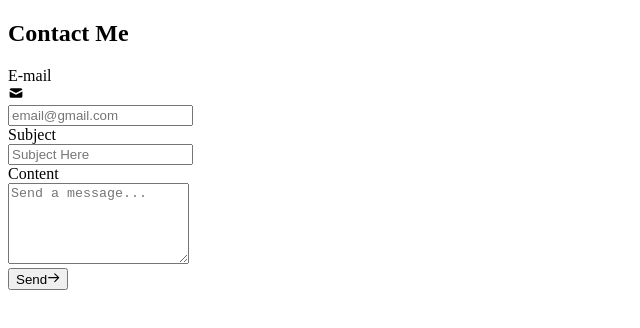
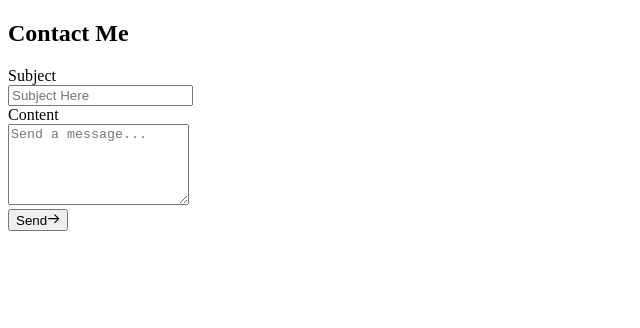
Before and after one commit to eviehoang/react-bootcamp, a Next.js app: page /Contact in a window 1280 px wide. Shown: the top 328 px of the page, without its empty margins (0-640 px from the left). Built offline with nearby package versions, Linux system fonts and the light colour scheme.

Commit message:
Update image height and object-fit in index.css, and remove email validation in Contact.jsx

```diff
--- a/src/index.css
+++ b/src/index.css
@@ -344,8 +344,8 @@ figure:hover img {
   }
 
   figure img {
-    height: 100%;
-    object-fit: fill;
+    height: 50%;
+    object-fit: cover;
     transition: 0.4s;
   }
 
--- a/src/pages/Contact.jsx
+++ b/src/pages/Contact.jsx
@@ -3,25 +3,13 @@ import { Label, TextInput, Textarea, Button } from "flowbite-react";
 import { HiMail, HiOutlineArrowRight } from "react-icons/hi";
 
 function Contact() {
-  const [userEmail, setUserEmail] = useState("");
   const [userSubject, setUserSubject] = useState("");
   const [userMessage, setUserMessage] = useState("");
-  const [emailError, setEmailError] = useState("");
 
-  const isEmailValid = () => {
-    const emailRegex = /^[^\s@]+@[^\s@]+\.[^\s@]+$/;
-    return emailRegex.test(userEmail);
-  };
+
 
   const handleSendEmail = () => {
-    if (!isEmailValid()) {
-      setEmailError("Please enter a valid email address.");
-      return;
-    }
-
-    setEmailError(""); // Clear previous error message
-
-    const encodedEmail = encodeURIComponent(userEmail);
+    const encodedEmail = "evie.h0325@gmail.com";
     const encodedSubject = encodeURIComponent(userSubject);
     const encodedMessage = encodeURIComponent(userMessage);
 
@@ -35,26 +23,6 @@ function Contact() {
         Contact Me
       </h1>
       <div className="m-auto w-2/4 flex-col contactBox">
-        <div className="lg:w-1/2 mb-6">
-          <div className="mb-1 block">
-            <Label htmlFor="email4" value="E-mail" className="small" />
-          </div>
-          <TextInput
-            id="email4"
-            type="email"
-            rightIcon={HiMail}
-            placeholder="email@gmail.com"
-            required
-            value={userEmail}
-            onChange={(e) => {
-              setUserEmail(e.target.value);
-              setEmailError(""); // Clear error when typing
-            }}
-          />
-          {emailError && (
-            <div className="text-red-500 mt-1 ml-2 text-sm">{emailError}</div>
-          )}
-        </div>
 
         <div className="lg:w-1/2 mb-8">
           <div className="mb-1 block">
```
